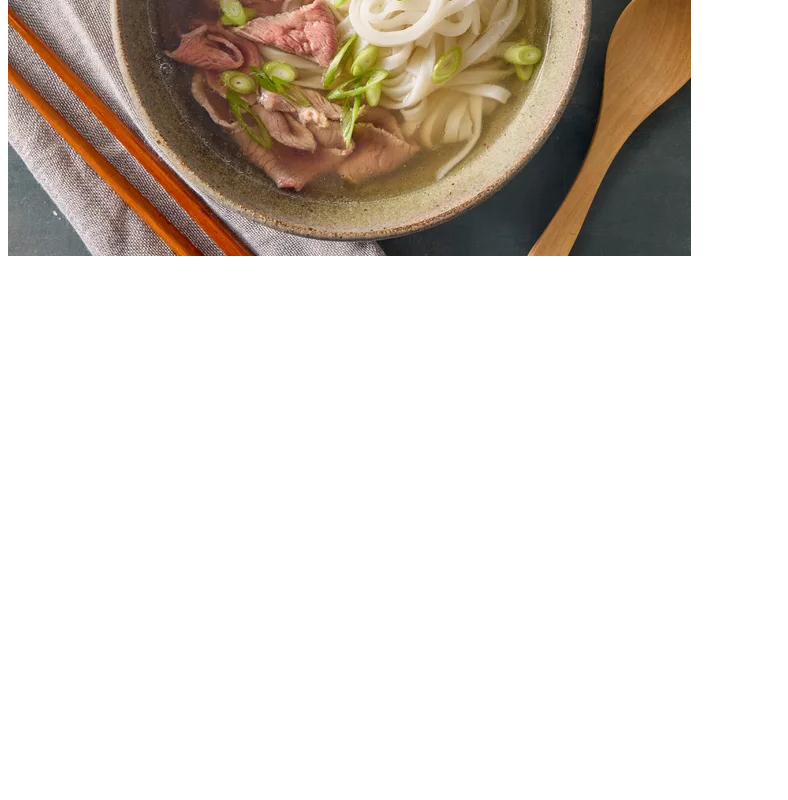
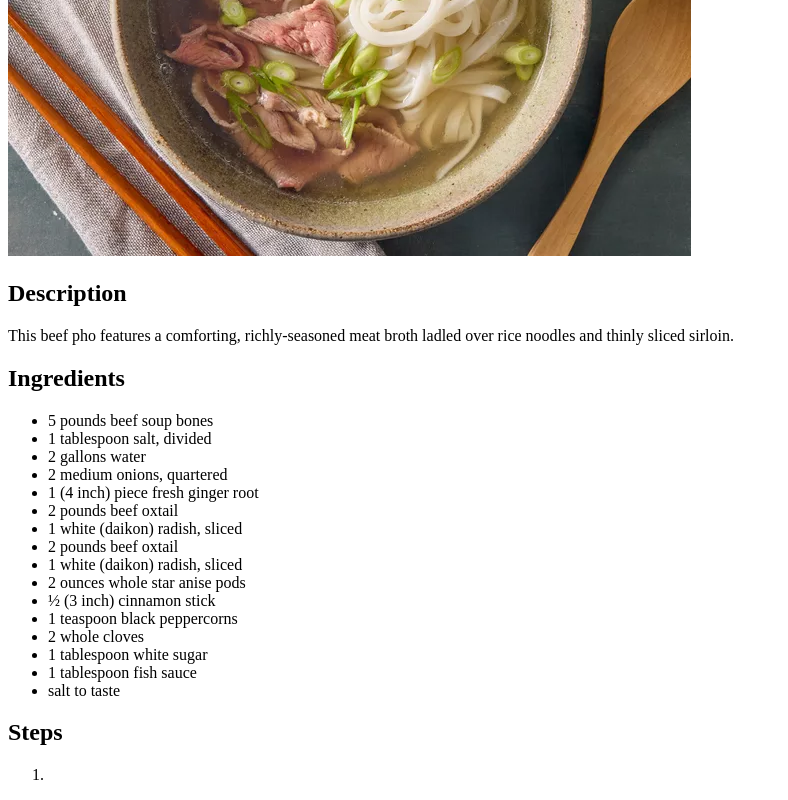
Before and after one commit to alejalvez/odin_recipes, a plain HTML site: page recipes/pho.html in a window 1280 px wide. Shown: the part 336-1136 px from the top of the page, without its empty margins (0-788 px from the left). Before the commit the page ends 800 px from the top, so only its background shows below. Drawn offline with Linux system fonts and the light colour scheme.

Commit message:
Added description and ingredients list

```diff
--- a/recipes/pho.html
+++ b/recipes/pho.html
@@ -10,6 +10,33 @@
 <body>
     <h1>Pho</h1>
     <img src="../images/pho.webp">
+    <h2>Description</h2>
+    <p>This beef pho features a comforting, richly-seasoned meat broth ladled over rice noodles and thinly sliced
+        sirloin.
+    </p>
+    <h2>Ingredients</h2>
+    <ul>
+        <li>5 pounds beef soup bones</li>
+        <li>1 tablespoon salt, divided</li>
+        <li>2 gallons water</li>
+        <li>2 medium onions, quartered</li>
+        <li>1 (4 inch) piece fresh ginger root</li>
+        <li>2 pounds beef oxtail</li>
+        <li>1 white (daikon) radish, sliced</li>
+        <li>2 pounds beef oxtail</li>
+        <li>1 white (daikon) radish, sliced</li>
+        <li>2 ounces whole star anise pods</li>
+        <li>½ (3 inch) cinnamon stick</li>
+        <li>1 teaspoon black peppercorns</li>
+        <li>2 whole cloves</li>
+        <li>1 tablespoon white sugar</li>
+        <li>1 tablespoon fish sauce</li>
+        <li>salt to taste</li>
+    </ul>
+    <h2>Steps</h2>
+    <ol>
+        <li></li>
+    </ol>
 </body>
 
 </html>
```
